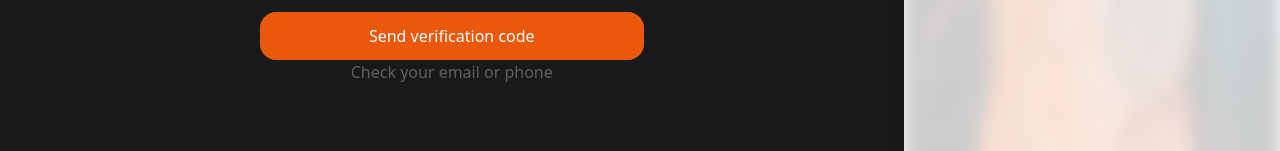
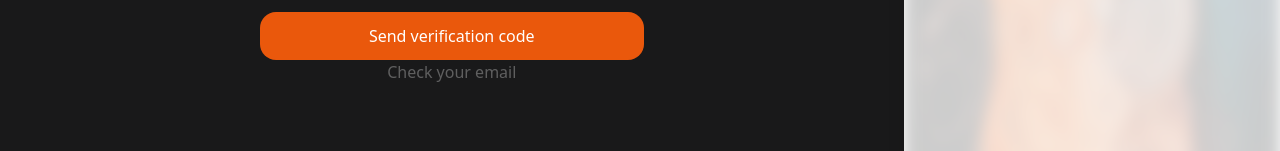
Before and after one commit to Rasindu99/MergX-Application-Tracking-System, a React (Create React App) app in the folder client/: page /forget in a window 1280 px wide. Shown: the part 513-664 px from the top of the page. Built offline with nearby package versions, Linux system fonts and the light colour scheme; no server answers.

Commit message:
Update Forget.js

```diff
--- a/client/src/Components/Forget.js
+++ b/client/src/Components/Forget.js
@@ -33,7 +33,7 @@ function Forget() {
   return (
     <div className='flex h-screen'>
       <div className='absolute block h-12 mx-6 my-6'>
-        <Link to='/' className='text-4xl text-white opacity-40'><IoArrowBackSharp /></Link>
+        <Link to='/login' className='text-4xl text-white opacity-40'><IoArrowBackSharp /></Link>
       </div>
 
       {/* Left Section */}
@@ -79,7 +79,7 @@ function Forget() {
               <button type='submit' className='w-full h-12 px-12 bg-orange-600 rounded-2xl'>Send verification code</button>
             </div>
             <div className='opacity-30'>
-              <label>Check your email or phone</label>
+              <label>Check your email</label>
             </div>
             {message && <div className='mt-4 text-white'>{message}</div>}
           </form>
```
